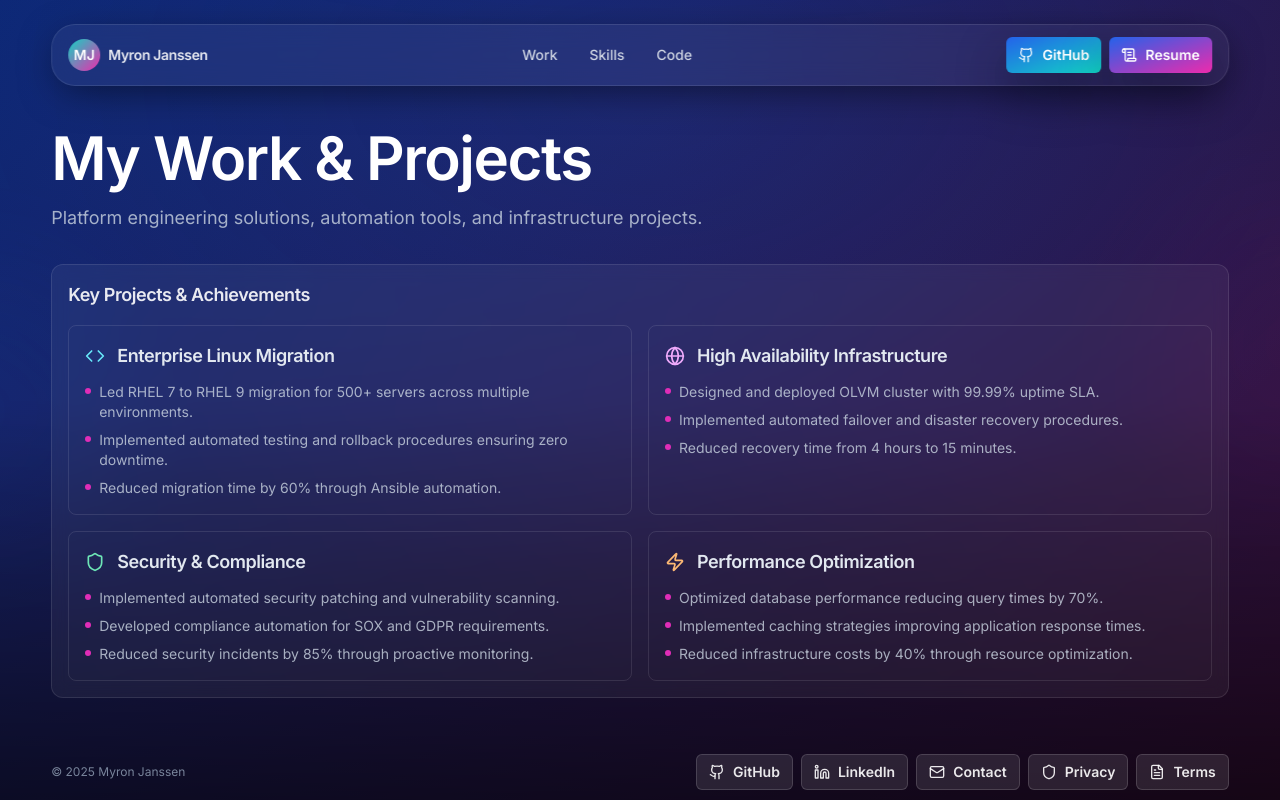
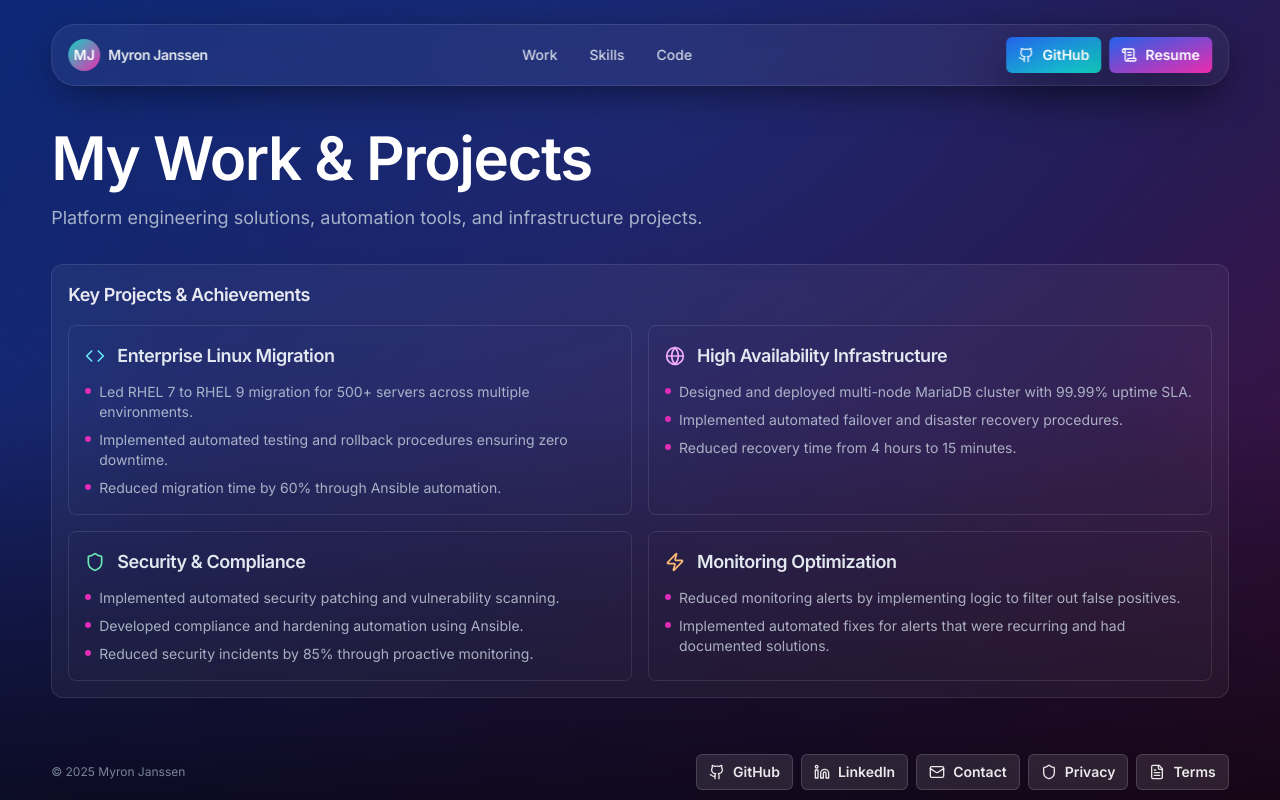
Before and after one commit to XIIISins/portfolio, a Next.js app: page /work in a window 1280 px wide. Built offline with nearby package versions, Linux system fonts and the light colour scheme.

Commit message:
fix: Update skill and work descriptions

```diff
--- a/src/app/skills/page.tsx
+++ b/src/app/skills/page.tsx
@@ -92,7 +92,7 @@ export default function SkillsPage() {
               </div>
               <div className="flex items-start gap-2">
                 <span className="inline-flex h-1.5 w-1.5 rounded-full mt-1.5 flex-shrink-0 bg-brand-accent"></span>
-                <span>Rundeck · Jenkins · CI/CD pipelines (Proficient)</span>
+                <span>Rundeck/Jenkins/CI/CD pipelines (Proficient)</span>
               </div>
             </div>
           </div>
--- a/src/app/work/page.tsx
+++ b/src/app/work/page.tsx
@@ -77,7 +77,8 @@ export default function WorkPage() {
                   style={{ backgroundColor: "#E02DB7" }}
                 ></span>
                 <span>
-                  Designed and deployed OLVM cluster with 99.99% uptime SLA.
+                  Designed and deployed multi-node MariaDB cluster with 99.99%
+                  uptime SLA.
                 </span>
               </div>
               <div className="flex items-start gap-2">
@@ -122,7 +123,7 @@ export default function WorkPage() {
                   style={{ backgroundColor: "#E02DB7" }}
                 ></span>
                 <span>
-                  Developed compliance automation for SOX and GDPR requirements.
+                  Developed compliance and hardening automation using Ansible.
                 </span>
               </div>
               <div className="flex items-start gap-2">
@@ -141,9 +142,7 @@ export default function WorkPage() {
           <div className="rounded-lg border border-white/10 p-4">
             <div className="flex items-center gap-3 mb-3">
               <Zap className="h-5 w-5 text-orange-300" />
-              <CardTitle className="text-lg">
-                Performance Optimization
-              </CardTitle>
+              <CardTitle className="text-lg">Monitoring Optimization</CardTitle>
             </div>
             <div className="text-sm text-slate-300/80 space-y-2">
               <div className="flex items-start gap-2">
@@ -152,7 +151,8 @@ export default function WorkPage() {
                   style={{ backgroundColor: "#E02DB7" }}
                 ></span>
                 <span>
-                  Optimized database performance reducing query times by 70%.
+                  Reduced monitoring alerts by implementing logic to filter out
+                  false positives.
                 </span>
               </div>
               <div className="flex items-start gap-2">
@@ -161,18 +161,8 @@ export default function WorkPage() {
                   style={{ backgroundColor: "#E02DB7" }}
                 ></span>
                 <span>
-                  Implemented caching strategies improving application response
-                  times.
-                </span>
-              </div>
-              <div className="flex items-start gap-2">
-                <span
-                  className="inline-flex h-1.5 w-1.5 rounded-full mt-1.5 flex-shrink-0"
-                  style={{ backgroundColor: "#E02DB7" }}
-                ></span>
-                <span>
-                  Reduced infrastructure costs by 40% through resource
-                  optimization.
+                  Implemented automated fixes for alerts that were recurring and
+                  had documented solutions.
                 </span>
               </div>
             </div>
```
